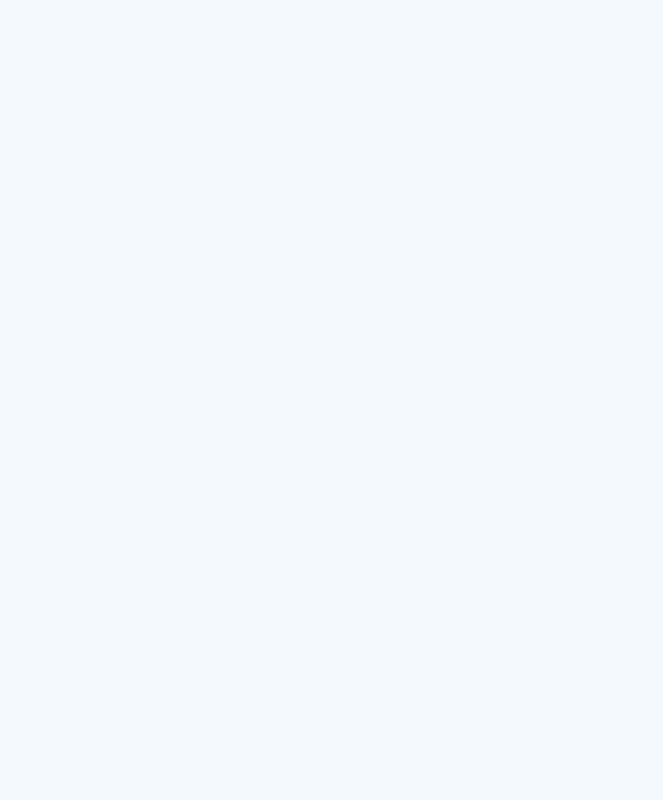
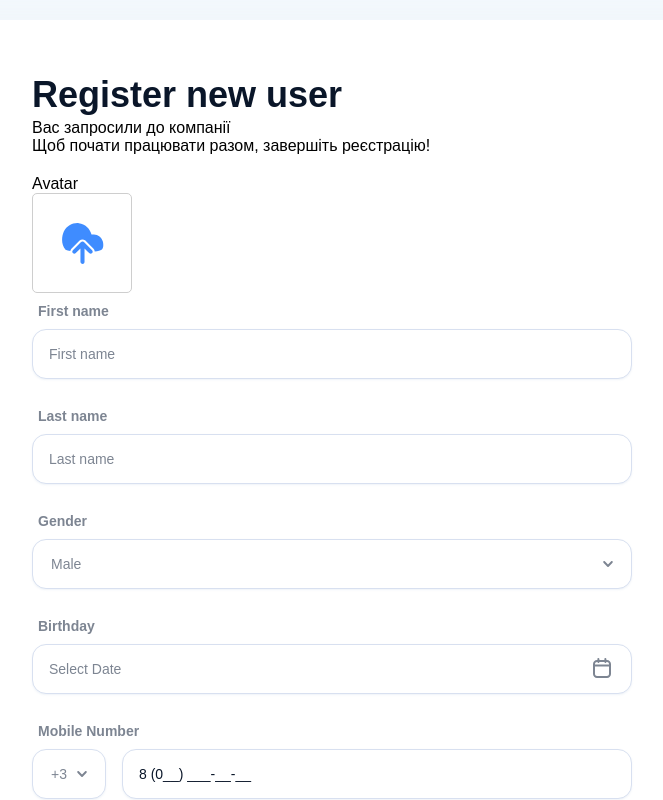
Before and after one commit to Vofkazp/workroom-app, a React (Create React App) app: page /confirm-invitation in a window 1280 px wide. Before the commit this address had no page. Shown: the top 800 px of the page, without its empty margins (308-971 px from the left). Built offline with nearby package versions, Linux system fonts and the light colour scheme.

Commit message:
Invite user

```diff
--- a/src/components/Calendar.tsx
+++ b/src/components/Calendar.tsx
@@ -80,9 +80,24 @@ const Calendar = forwardRef<HTMLDivElement, CalendarProps>(({value, classList, o
   return (
       <div className={`modal-calendar${classList ? " " + classList : ""}`} ref={ref}>
         <div className="modal-calendar-header">
+          <button className="btn arrow-btn" onClick={() => setCurrentDate(new Date(year - 1, month))}>
+            <svg viewBox="0 0 24 24" xmlns="http://www.w3.org/2000/svg" width="24" height="24" fill="none">
+              <path d="M18 7L16 7L11 12L16 17L18 17L13 12L18 7Z" fill="currentColor"
+                    fillRule="evenodd"/>
+              <path d="M13 7L11 7L6 12L11 17L13 17L8 12L13 7Z" fill="currentColor"
+                    fillRule="evenodd"/>
+            </svg>
+          </button>
           <Button click={() => setCurrentDate(new Date(year, month - 1))} path="arrowLeft" classList="arrow-btn"/>
           <p className="date-title">{currentDate.toLocaleString("uk", {month: "long", year: "numeric"})}</p>
           <Button click={() => setCurrentDate(new Date(year, month + 1))} path="arrowRight" classList="arrow-btn"/>
+          <button className="btn arrow-btn" onClick={() => setCurrentDate(new Date(year + 1, month))}>
+            <svg viewBox="0 0 24 24" xmlns="http://www.w3.org/2000/svg"
+                 width="24" height="24" fill="none">
+              <path d="M6 17L8 17L13 12L8 7L6 7L11 12L6 17Z" fill="currentColor" fillRule="evenodd"/>
+              <path d="M11 17L13 17L18 12L13 7L11 7L16 12L11 17Z" fill="currentColor" fillRule="evenodd"/>
+            </svg>
+          </button>
         </div>
         <div className="modal-calendar-body">
           <table className="calendar-table">
--- a/src/index.tsx
+++ b/src/index.tsx
@@ -14,6 +14,7 @@ import AuthProvider from "./services/AuthProvider";
 import ProjectLayout from "./layouts/ProjectLayout";
 import TasksList from "./pages/TasksList";
 import AddProject from "./pages/AddProject";
+import ConfirmInvite from "./pages/ConfirmInvite";
 
 const root = ReactDOM.createRoot(
     document.getElementById('root') as HTMLElement
@@ -36,6 +37,7 @@ root.render(
               <Route path="/add-project" element={<AddProject/>}/>
               <Route path="/login" element={<Login/>}/>
               <Route path="/register" element={<Register/>}/>
+              <Route path="/confirm-invitation" element={<ConfirmInvite/>}/>
               <Route path="/components" element={<ComponentLayout/>}/>
             </Routes>
           </BrowserRouter>
--- /dev/null
+++ b/src/pages/ConfirmInvite.tsx
@@ -0,0 +1,183 @@
+import React, {useEffect, useState} from 'react';
+import {useLocation, useNavigate} from "react-router-dom";
+import {useAuth} from "../services/Auth";
+import {useNotifications} from "../services/NitificationProvider";
+import {Form, Formik} from "formik";
+import * as Yup from "yup";
+import Input from "../components/Input";
+import {genderList} from "../resurses/SelectList";
+import Select from "../components/Select";
+import DatePicker from "../components/DatePicker";
+import PasswordInput from "../components/PasswordInput";
+import ImageUploader from "../components/ImageUploader";
+import SelectItem from "../components/SelectItem";
+import {phonePrefix} from "../resurses/phonePrefix";
+import MaskedInput from "../components/MaskedInput";
+import Button from "../components/Button";
+
+export default function ConfirmInvite() {
+  const location = useLocation();
+  const navigate = useNavigate();
+  const {getInviteInfo, confirmInvite} = useAuth();
+  const {addNotification} = useNotifications();
+  const queryParams = new URLSearchParams(location.search);
+  const token = queryParams.get("token");
+  const [inviteId, setInviteId] = useState<number | null>(null);
+  const [email, setEmail] = useState<string>("");
+  const [company, setCompany] = useState<{
+    id: number,
+    name: string,
+    direction: string,
+    location: string | null,
+    owner_id: number,
+    team_size: string
+    created_at: Date,
+  } | null>(null);
+  const [user, setUser] = useState<{
+    id: number,
+    email: string,
+    first_name: string,
+    last_name: string,
+    avatar: { url: string, publicId: string }
+  } | null>(null);
+
+  const initialValues = {
+    first_name: "",
+    last_name: "",
+    gender: 1,
+    birthday: null,
+    phone_prefix: 3,
+    phone: "80",
+    password: "",
+    avatar: ""
+  }
+
+  const regexp = {
+    name: /^[а-яА-Яa-zA-Z0-9,.!?@#$%^&*()_+=\-/ ]{2,50}$/,
+    password: /^(?=.*[a-z])(?=.*[A-Z])(?=.*\d)(?=.*[^\w\s]).{8,}$/
+  }
+
+  const first_name = Yup.string().matches(regexp.name, "Количество символов от 2 до 50").required("Введите имя");
+  const last_name = Yup.string().matches(regexp.name, "Количество символов от 2 до 50").required("Введите фамилию");
+  const gender = Yup.number().required("Выберите пол");
+  const birthday = Yup.string().required("Выберете дату рождения");
+  const phone_prefix = Yup.number();
+  const phone = Yup.string()
+      .matches(/^\d+$/, "Только цифры")
+      .test(
+          "len-11",
+          "Неправильный номер",
+          (value) => !value || value.length === 11
+      )
+      .required("Введите номер телефона");
+  const password = Yup.string()
+      .matches(regexp.password, "Мин. 8 симв., одна загл., одна строчн., цифра и спецсимвол")
+      .required("Введите пароль");
+  const avatar = Yup.string().required("Выберете изображение");
+
+
+  const schemas = {
+    custom: Yup.object().shape({
+      first_name, last_name, gender, birthday, phone_prefix, phone, password, avatar
+    })
+  }
+
+  const CreateUser = (values: typeof initialValues) => {
+    confirmInvite({
+      ...values,
+      isRegister: true,
+      isConfirm: false,
+      invite_id: inviteId,
+      email,
+      phone: "+" + values.phone_prefix + values.phone
+    }).then(res => {
+      if (res.status) {
+        navigate("/");
+      } else {
+        addNotification(res.message || "Unknown error!", "warning");
+      }
+    });
+  }
+
+  useEffect(() => {
+    const getInvite = async (token: string) => {
+      const invite = await getInviteInfo(token);
+      if (invite.status) {
+        if (invite.response.invite_id) setInviteId(invite.response.invite_id);
+        if (invite.response.email) setEmail(invite.response.email);
+        if (invite.response.user) setUser(invite.response.user);
+        if (invite.response.company) setCompany(invite.response.company);
+      } else {
+        addNotification(invite.message || "Unknown error!", "warning");
+      }
+    }
+    if (token) {
+      getInvite(token);
+    }
+  }, [token]);
+
+  const acceptInvite = () => {
+    confirmInvite({
+      isRegister: false,
+      isConfirm: true,
+      invite_id: inviteId,
+      user_id: user?.id
+    }).then(res => {
+      if (res.status) {
+        navigate("/");
+      } else {
+        addNotification(res.message || "Unknown error!", "warning");
+      }
+    });
+  }
+
+  return (
+      <div className="main-content add-project">
+        <div className="add-project-block card">
+          {user ?
+              <div className="add-project-content create-user">
+                <h2 className="add-project-title">Accept user</h2>
+                <p>Вас запросили до компанії {company?.name}</p>
+                <p>Щоб почати працювати разом, підтвердіть запрошення!</p>
+                <Button title="Accept" classList="btn-primary" click={acceptInvite}/>
+              </div> :
+              <div className="add-project-content create-user">
+                <h2 className="add-project-title">Register new user</h2>
+                <p>Вас запросили до компанії {company?.name}</p>
+                <p>Щоб почати працювати разом, завершіть реєстрацію!</p>
+                <Formik initialValues={initialValues} validationSchema={schemas.custom} onSubmit={CreateUser}>
+                  {({errors, touched}) => {
+                    return (<Form>
+                      <div className="create-user-form">
+                        <p>Avatar</p>
+                        <ImageUploader name={`avatar`}/>
+                        <Input title="First name" placeholder="First name" name="first_name"/>
+                        <Input title="Last name" placeholder="Last name" name="last_name"/>
+                        <Select title="Gender" list={genderList} name="gender"/>
+                        <DatePicker title="Birthday" name="birthday" placeholder="Select Date"/>
+                        <div className="input-container">
+                          <label className="label-block">
+                            <p className="input-label">Mobile Number</p>
+                            <div className="inputs-row-elements">
+                              <SelectItem name="phone_prefix" list={phonePrefix}/>
+                              <MaskedInput
+                                  mask="_ (___) ___-__-__"
+                                  name="phone"
+                              />
+                            </div>
+                          </label>
+                          {touched.phone && errors.phone && (
+                              <span className="error">{errors.phone}</span>
+                          )}
+                        </div>
+                        <PasswordInput name="password" title="Create Password" placeholder="Your password"/>
+                        <Button type="submit" title="Register" classList="btn-primary"/>
+                      </div>
+                    </Form>)
+                  }}
+                </Formik>
+              </div>}
+        </div>
+      </div>
+  );
+}
--- a/src/resurses/SelectList.ts
+++ b/src/resurses/SelectList.ts
@@ -53,3 +53,8 @@ export const groupList = [
   {value: 4, label: "Research"},
   {value: 5, label: "Documentation"}
 ];
+
+export const genderList = [
+    {value: 1, label: "Male"},
+    {value: 2, label: "Female"},
+]
--- a/src/services/Auth.ts
+++ b/src/services/Auth.ts
@@ -5,7 +5,7 @@ import {
   ResponseCompany,
   ResponseCheckCode,
   ResponseCode,
-  ResponseUser, Token
+  ResponseUser, Token, ResponseAPI
 } from "../interfaces/AuthInterface";
 
 export function useAuth() {
@@ -109,6 +109,24 @@ export function useAuth() {
     }
   };
 
+  const getInviteInfo = async (token: string) => {
+    try {
+      const response: ResponseAxios<ResponseAPI<{id: number, email: string, company_id: string}>> = await api.post(`/auth/get_invite_info`, {token});
+      return response.data;
+    } catch (err: any) {
+      return err.response.data;
+    }
+  };
+
+  const confirmInvite = async (data: any) => {
+    try {
+      const response: ResponseAxios<ResponseAPI<{id: number, email: string, company_id: string}>> = await api.post(`/auth/confirm_invite`, data);
+      return response.data;
+    } catch (err: any) {
+      return err.response.data;
+    }
+  };
+
   const setToken = (accessToken: string, refreshToken: string, rememberMe: boolean) => {
     localStorage.setItem("ACCESS_TOKEN", accessToken);
     localStorage.setItem("REFRESH_TOKEN", refreshToken);
@@ -122,5 +140,5 @@ export function useAuth() {
     navigate("/login");
   };
 
-  return {login, getCurrentUser, logout, checkPhone, checkEmail, checkCode, register, createCompany, updateUser, inviteMembers};
+  return {login, getCurrentUser, logout, checkPhone, checkEmail, checkCode, register, createCompany, updateUser, inviteMembers, getInviteInfo, confirmInvite};
 }
--- a/src/styles/_inputs.scss
+++ b/src/styles/_inputs.scss
@@ -38,6 +38,10 @@
 
       button {
         position: static;
+
+        svg {
+          position: static;
+        }
       }
     }
   }
--- a/src/styles/_projects.scss
+++ b/src/styles/_projects.scss
@@ -1441,6 +1441,15 @@
           margin-top: 37px;
           margin-left: auto;
         }
+
+        &.create-user {
+          margin: 0 auto;
+          width: 600px;
+
+          .create-user-form {
+            margin-top: 20px;
+          }
+        }
       }
     }
   }
```
Also changed, not shown: src/interfaces/AuthInterface.ts (+7 -0 lines).
